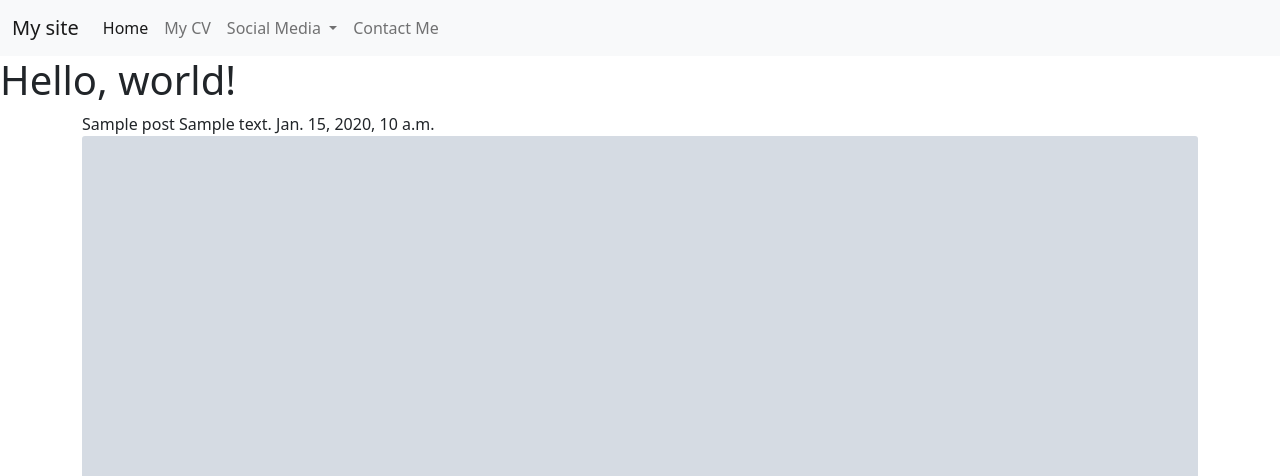
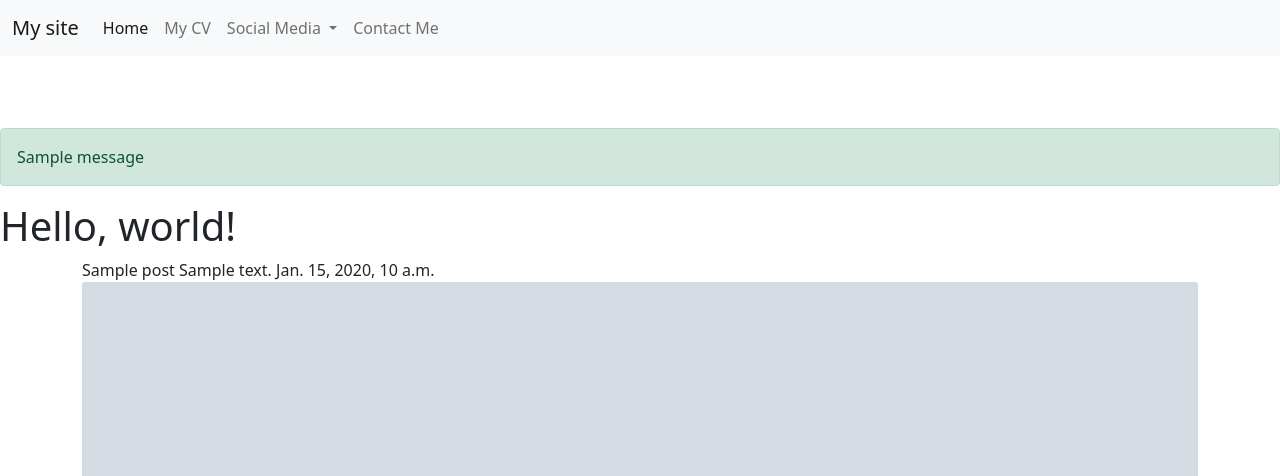
Before and after one commit to garethbreeze1993/myportfolio-2.0, a Django app: page /post/1/ in a window 1280 px wide. Shown: the top 476 px of the page. Run offline with Django 3.2, Linux system fonts and the light colour scheme; tables that the repository leaves empty hold one stand-in row (values such as "Sample post"); grey boxes marked "Sample" are stand-in pictures; one stand-in notice (Sample message) is shown.

Commit message:
Add flash messages for a succesful email send

```diff
--- a/blog/urls.py
+++ b/blog/urls.py
@@ -1,9 +1,8 @@
 from django.urls import path, include
-from blog.views import IndexView, post_detail, contact_view, success_view
+from blog.views import IndexView, post_detail, contact_view
 
 urlpatterns = [
     path('', IndexView.as_view(), name='home'),
     path('post/<int:post_id>/', post_detail, name='post_detail'),
-    path('contact/', contact_view, name='contact'),
-    path('success/', success_view, name='success'),
+    path('contact/', contact_view, name='contact')
 ]
--- a/blog/views.py
+++ b/blog/views.py
@@ -1,3 +1,4 @@
+from django.contrib import messages
 from django.core.mail import send_mail, BadHeaderError
 from django.http import HttpResponse, HttpResponseRedirect
 from django.shortcuts import render, get_object_or_404, redirect
@@ -6,7 +7,6 @@ from django.views.generic import ListView
 from .models import Post, Image
 from blog.forms import ContactForm
 from myportfolio.settings import DEFAULT_FROM_EMAIL
-
 
 
 class IndexView(ListView):
@@ -38,15 +38,14 @@ def contact_view(request):
                 send_mail(subject, message, from_email, ['default@gmail.com'])
             except BadHeaderError:
                 return HttpResponse('Invalid header found.')
-            # TODO Implement flash messages
+            messages.info(request, "Success! Thank you for your message.")
             return redirect('home')
     return render(request, "blog/email.html", {'form': form})
-
-
-def success_view(request):
-    return HttpResponse('Success! Thank you for your message.')
-
 
 '''
 https://learndjango.com/tutorials/django-email-contact-form
 '''
+
+#TODO Blog Detail Page
+#TODO Attach CV and have some sort of download view so user can download it
+#TODO Make email form look better
--- a/templates/base.html
+++ b/templates/base.html
@@ -52,6 +52,18 @@
     </div>
   </div>
 </nav>
+  <div class="mt-5 pt-4">
+      {% if messages %}
+    {% for message in messages %}
+      <div class="alert alert-{{ message.tags }} alert-dismissible" role="alert">
+        {{ message }}
+{#      <button type="button" class="close" data-dismiss="alert">#}
+{#        <span aria-hidden="true">&times;</span>#}
+{#      </button>#}
+      </div>
+    {% endfor %}
+{% endif %}
+      </div>
     <h1>Hello, world!</h1>
 
   <div class="container mycontent">
```
